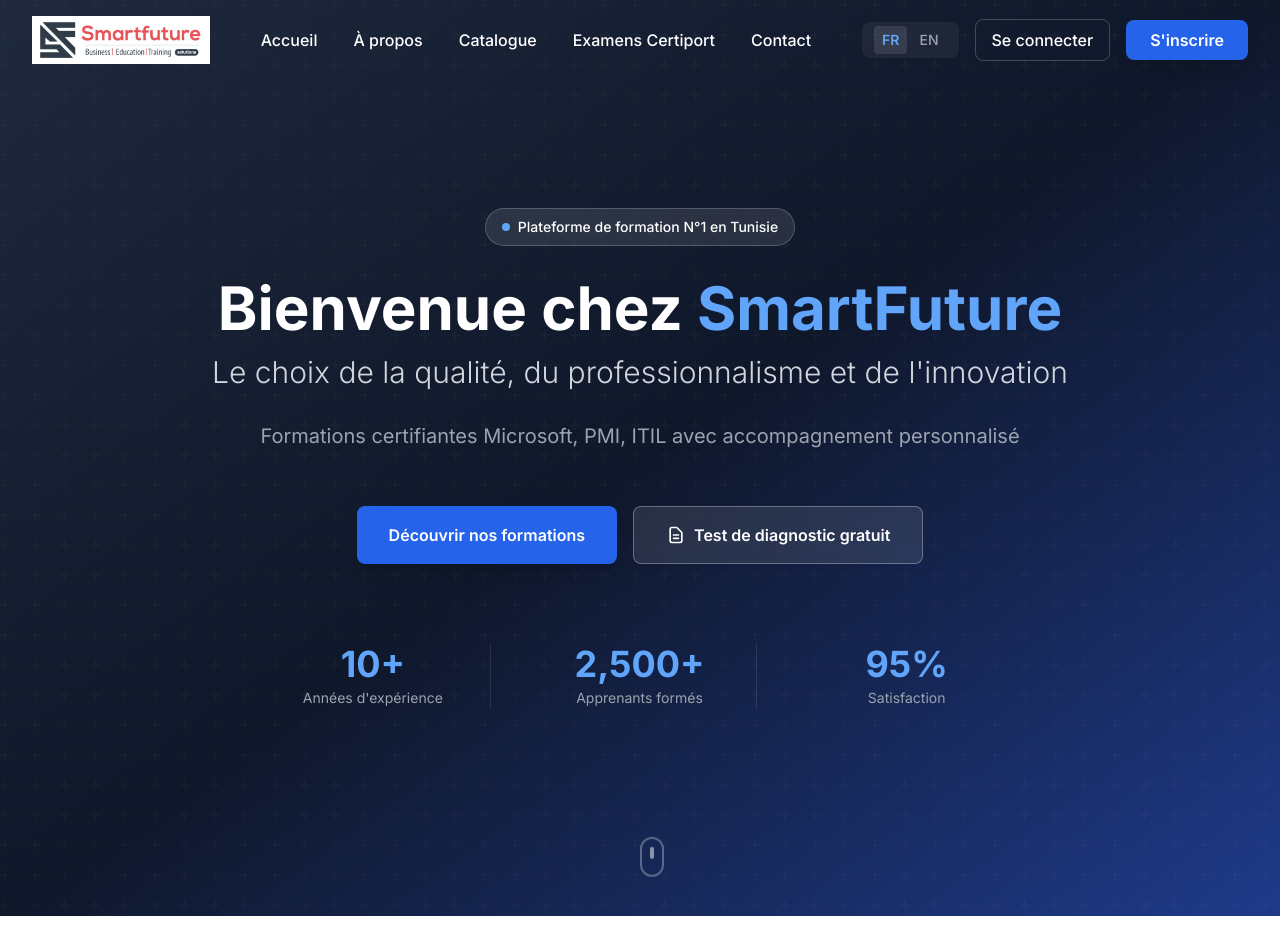
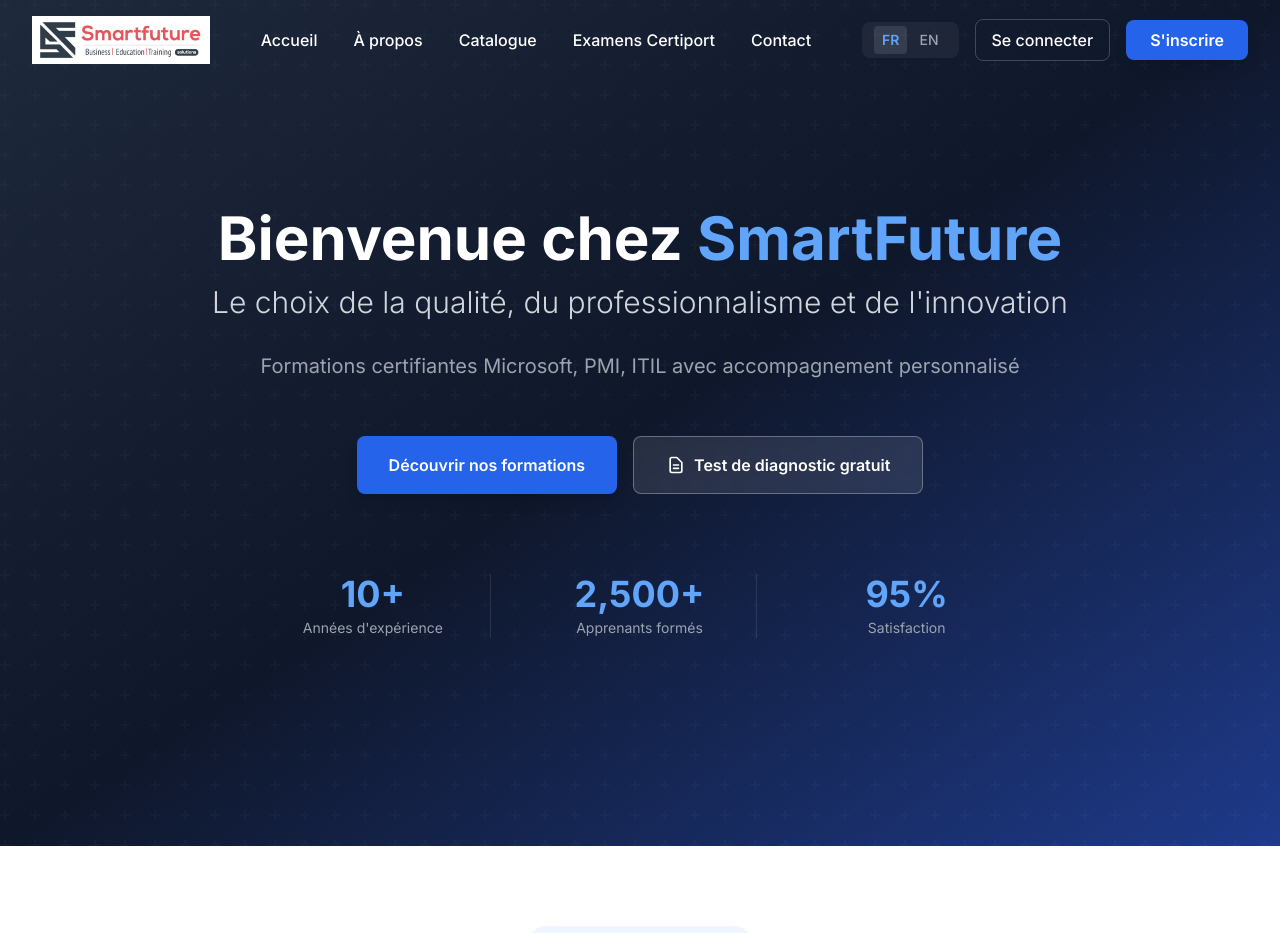
Before and after one commit to ayalamouchi/smartFuture_pfe, an Angular app in the folder smartfuture-frontend/: page / in a window 1280 px wide. Shown: the top 933 px of the page. Built offline with nearby package versions, Linux system fonts and the light colour scheme.

Commit message:
a propos

```diff
--- a/smartfuture-frontend/src/app/components/hero/hero.component.html
+++ b/smartfuture-frontend/src/app/components/hero/hero.component.html
@@ -9,10 +9,7 @@
     <div class="text-center text-white space-y-8">
 
       <!-- Badge simple -->
-      <div class="inline-flex items-center gap-2 px-4 py-2 bg-white/10 backdrop-blur-sm rounded-full border border-white/20">
-        <div class="w-2 h-2 bg-blue-400 rounded-full"></div>
-        <span class="text-sm font-medium">Plateforme de formation N°1 en Tunisie</span>
-      </div>
+
 
       <!-- Titre principal sobre -->
       <div class="space-y-4">
@@ -64,10 +61,5 @@
     </div>
   </div>
 
-  <!-- Scroll Indicator -->
-  <div class="absolute bottom-8 left-1/2 transform -translate-x-1/2 animate-bounce">
-    <div class="w-6 h-10 border-2 border-white/30 rounded-full flex justify-center">
-      <div class="w-1 h-3 bg-white/50 rounded-full mt-2"></div>
-    </div>
-  </div>
+
 </section>
```
